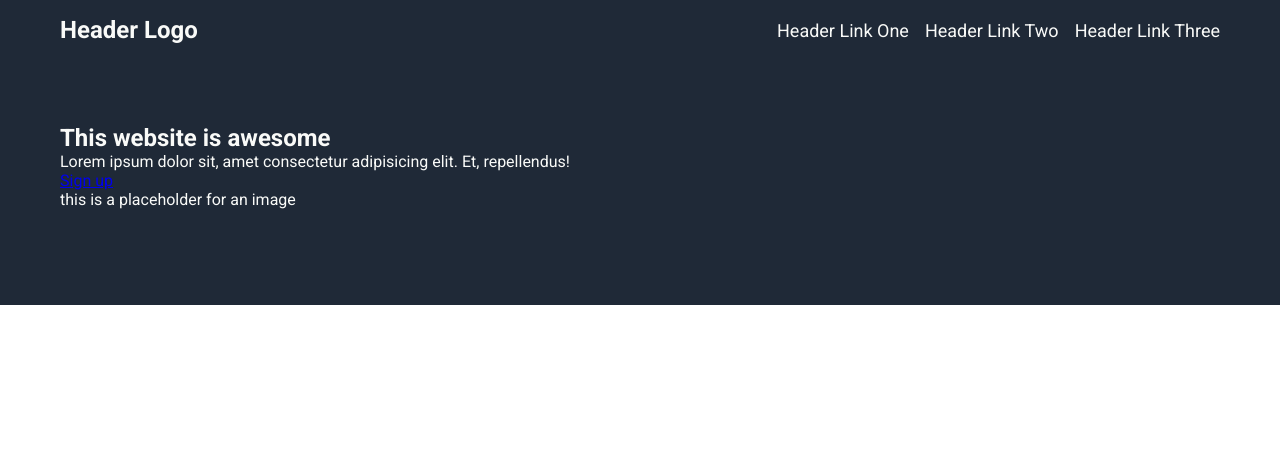
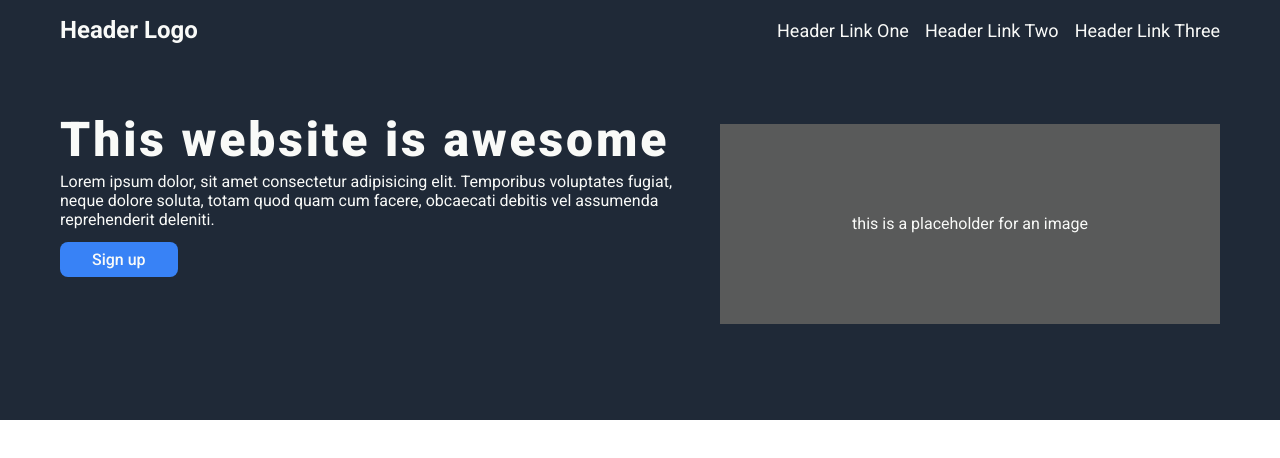
Before and after one commit to ryanaka99/odin-landing-page, a plain HTML site: page index.html in a window 1280 px wide. Drawn offline with Linux system fonts and the light colour scheme.

Commit message:
Add styles to hero content

```diff
--- a/index.html
+++ b/index.html
@@ -28,15 +28,17 @@
       </div>
       <div class="container">
         <div class="hero">
-          <div class="hero-text">
-            <h1>This website is awesome</h1>
-            <p>
-              Lorem ipsum dolor sit, amet consectetur adipisicing elit. Et,
-              repellendus!
+          <div class="hero-text-box">
+            <h1 class="hero-text">This website is awesome</h1>
+            <p class="hero-description">
+              Lorem ipsum dolor, sit amet consectetur adipisicing elit.
+              Temporibus voluptates fugiat, neque dolore soluta, totam quod quam
+              cum facere, obcaecati debitis vel assumenda reprehenderit
+              deleniti.
             </p>
-            <a href="#">Sign up</a>
+            <a href="#" class="cta">Sign up</a>
           </div>
-          <div class="hero-img">
+          <div class="hero-img-box">
             <div class="placeholder">
               <p>this is a placeholder for an image</p>
             </div>
--- a/styles.css
+++ b/styles.css
@@ -20,6 +20,7 @@ body {
   padding-bottom: 96px;
 }
 
+/* Header */
 .main-heading {
   height: 60px;
   display: flex;
@@ -57,3 +58,42 @@ body {
 .links a:active {
   text-decoration: underline;
 }
+
+/* Hero */
+.hero {
+  display: flex;
+  gap: 36px;
+}
+
+.hero-text {
+  font-size: 48px;
+  font-weight: 900;
+  letter-spacing: 0.18rem;
+  line-height: 2rem;
+  margin-bottom: 16px;
+}
+
+.hero-description {
+  font-size: 16px;
+  line-height: 1.2rem;
+  margin-bottom: 12px;
+}
+
+.cta {
+  display: inline-block;
+  padding: 8px 32px;
+  background-color: #3882f6;
+  text-decoration: none;
+  color: inherit;
+  font-weight: 500;
+  font-size: 16px;
+  border-radius: 8px;
+}
+
+.placeholder {
+  width: 500px;
+  height: 200px;
+  text-align: center;
+  line-height: 200px;
+  background-color: #595a5a;
+}
```
